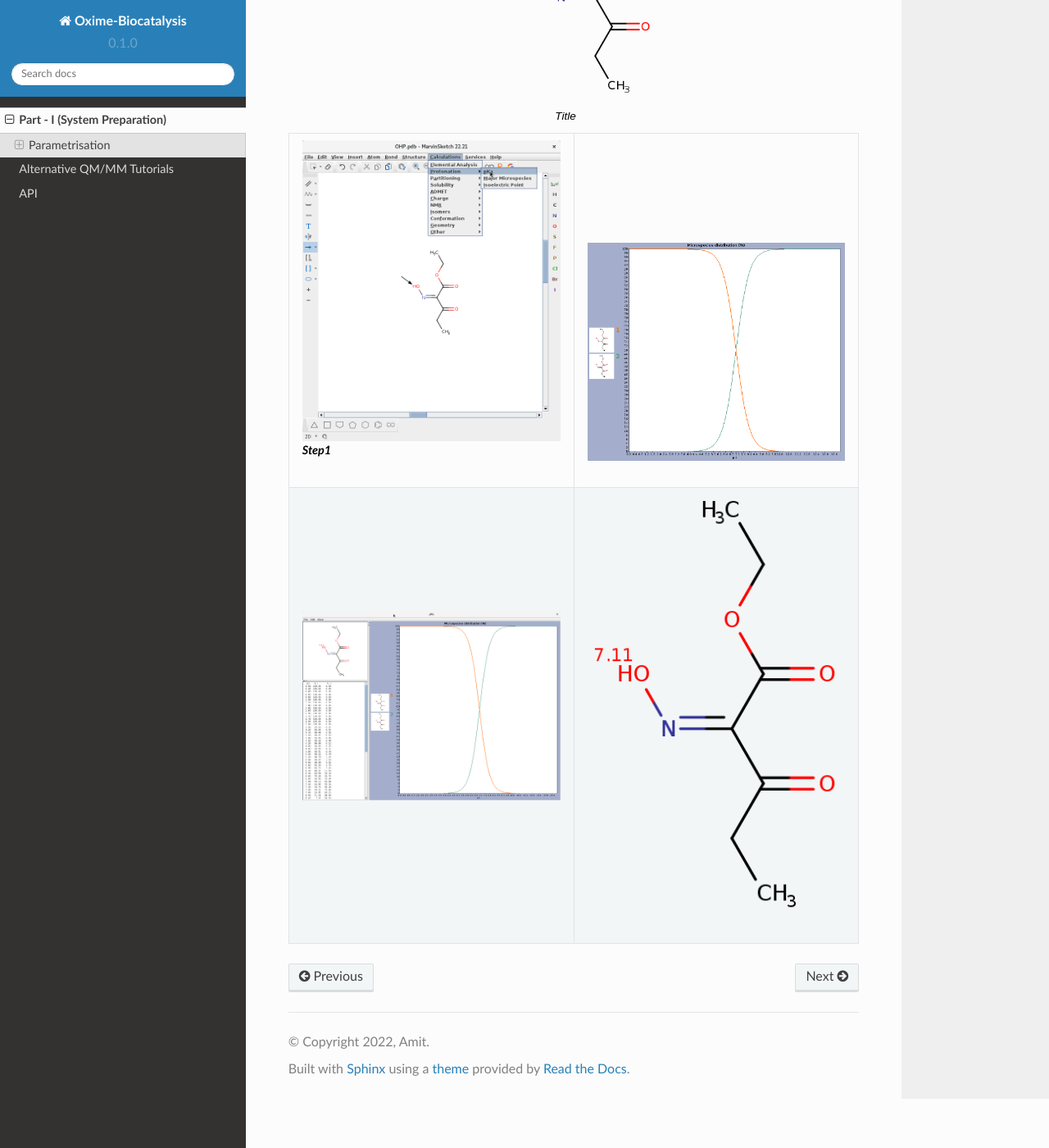
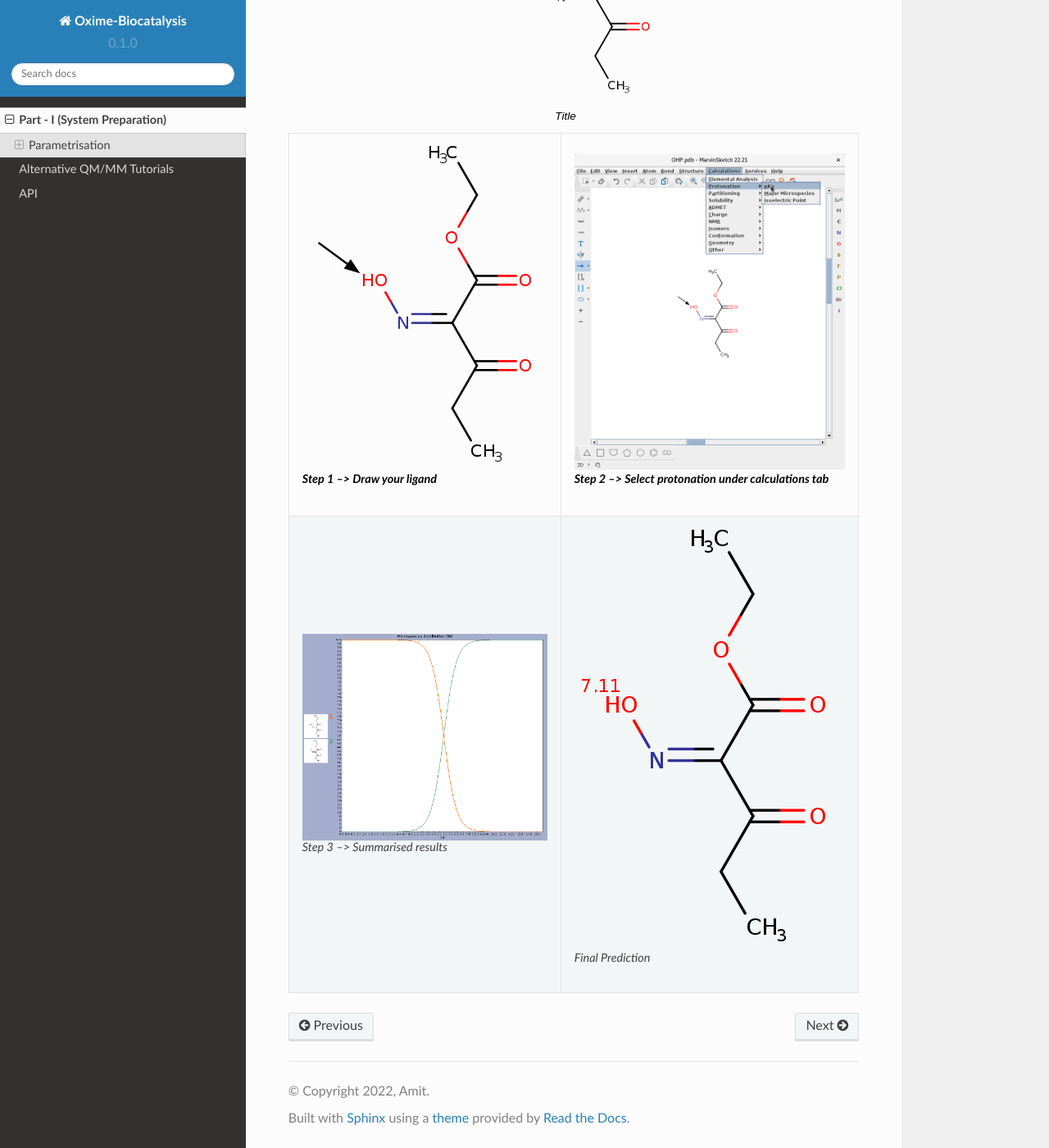
Before and after one commit to hopanoid/Enzyme-Reaction-Dynamics-Tutorial, a Sphinx documentation site: the page built from docs/source/system.rst, in a window 1280 px wide and 1400 px high, scrolled down 2877 px. Shown: the whole window at 82% size. Built offline with Sphinx 7.4.7 and the Read the Docs theme 2.0.0, drawn with Linux system fonts in a browser that asks for light colours.

Commit message:
trying multiple images together using table code block

```diff
--- a/docs/source/system.rst
+++ b/docs/source/system.rst
@@ -156,12 +156,18 @@ species at a different pH values.
         :widths: 25 25
         :header-rows: 1
 
-        * - .. figure:: /figs/marvin-pka-step-1.png
+        * - .. figure:: /figs/OHP-1.png
 
-                Step1
+                Step 1 --> Draw your ligand
 
-          - .. figure:: /figs/marvin-pka-step-2.png
+          - .. figure:: /figs/marvin-pka-step-1.png
 
-        * - .. figure:: /figs/marvin-pka-step-3.png
+                Step 2 --> Select protonation under calculations tab
+
+        * - .. figure:: /figs/marvin-pka-step-2.png
+
+                Step 3 --> Summarised results
 
           - .. figure:: /figs/OHP-2.png
+
+                Final Prediction
```
